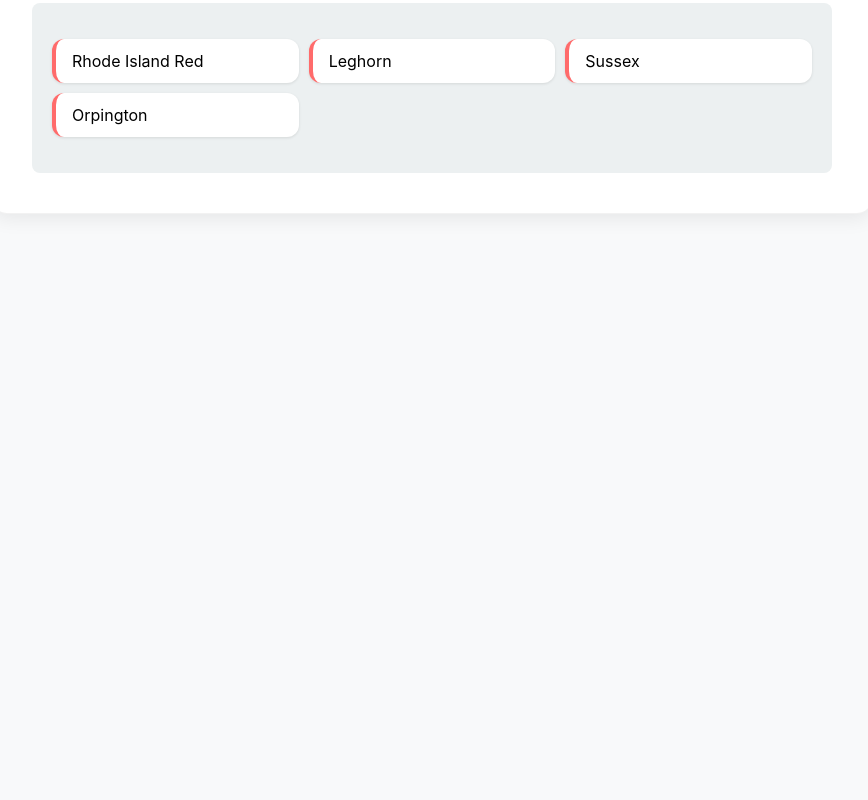
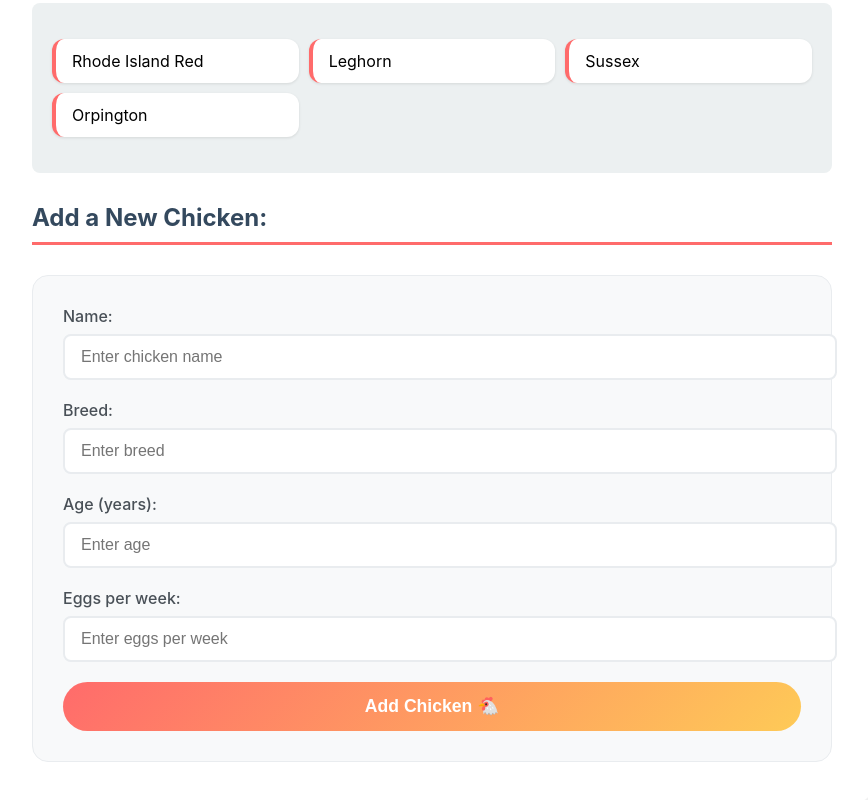
Before and after one commit to ThisbeSchoJo/chickens, a React (Create React App) app in the folder client/: page / in a window 1280 px wide. Shown: the part 1152-1952 px from the top of the page, without its empty margins (208-1076 px from the left). Before the commit the page ends 1386 px from the top, so only its background shows below. Built offline with nearby package versions, Linux system fonts and the light colour scheme.

Commit message:
Addded form for adding new chickens (and state) in App.tsx

```diff
--- a/client/src/App.css
+++ b/client/src/App.css
@@ -293,3 +293,56 @@ h1 {
 .flock-count {
   animation: pulse 3s ease-in-out infinite;
 }
+
+/* Form styling */
+.add-chicken-form {
+  background-color: #f8f9fa;
+  padding: 30px;
+  border-radius: 16px;
+  margin-top: 30px;
+  border: 1px solid #e9ecef;
+}
+
+.form-group {
+  margin-bottom: 20px;
+}
+
+.form-group label {
+  display: block;
+  margin-bottom: 8px;
+  font-weight: 500;
+  color: #495057;
+}
+
+.form-group input {
+  width: 100%;
+  padding: 12px 16px;
+  border: 2px solid #e9ecef;
+  border-radius: 8px;
+  font-size: 1rem;
+  transition: border-color 0.2s ease;
+}
+
+.form-group input:focus {
+  outline: none;
+  border-color: #ff6b6b;
+  box-shadow: 0 0 0 3px rgba(255, 107, 107, 0.1);
+}
+
+.add-chicken-btn {
+  background: linear-gradient(135deg, #ff6b6b, #feca57);
+  color: white;
+  border: none;
+  padding: 14px 28px;
+  border-radius: 25px;
+  font-size: 1.1rem;
+  font-weight: 600;
+  cursor: pointer;
+  transition: all 0.2s ease;
+  width: 100%;
+}
+
+.add-chicken-btn:hover {
+  transform: translateY(-2px);
+  box-shadow: 0 4px 12px rgba(255, 107, 107, 0.3);
+}
--- a/client/src/App.tsx
+++ b/client/src/App.tsx
@@ -1,4 +1,4 @@
-import React from "react";
+import React, { useState } from "react";
 import "./App.css";
 
 // This is a TypeScript interface - it defines the shape of a Chicken object!
@@ -34,7 +34,8 @@ const App: React.FC = () => {
   ];
 
   // This is a TypeScript array of Chicken objects using our interface!
-  const myFlock: Chicken[] = [
+  // Now it is a React state variable so it can change
+  const [myFlock, setMyFlock] = useState<Chicken[]>([
     {
       name: "Henrietta",
       breed: "Rhode Island Red",
@@ -53,7 +54,7 @@ const App: React.FC = () => {
       age: 3,
       eggsPerWeek: 4,
     },
-  ];
+  ]);
 
   return (
     <div className="app-container">
@@ -91,6 +92,48 @@ const App: React.FC = () => {
           ))}
         </ul>
       </div>
+
+      {/* New form to add chickens! */}
+      <h2>Add a New Chicken:</h2>
+      <form className="add-chicken-form">
+        <div className="form-group">
+          <label htmlFor="chicken-name">Name:</label>
+          <input
+            type="text"
+            id="chicken-name"
+            placeholder="Enter chicken name"
+          />
+        </div>
+
+        <div className="form-group">
+          <label htmlFor="chicken-breed">Breed:</label>
+          <input type="text" id="chicken-breed" placeholder="Enter breed" />
+        </div>
+
+        <div className="form-group">
+          <label htmlFor="chicken-age">Age (years):</label>
+          <input
+            type="number"
+            id="chicken-age"
+            placeholder="Enter age"
+            min="0"
+          />
+        </div>
+
+        <div className="form-group">
+          <label htmlFor="chicken-eggs">Eggs per week:</label>
+          <input
+            type="number"
+            id="chicken-eggs"
+            placeholder="Enter eggs per week"
+            min="0"
+          />
+        </div>
+
+        <button type="submit" className="add-chicken-btn">
+          Add Chicken 🐔
+        </button>
+      </form>
     </div>
   );
 };
```
